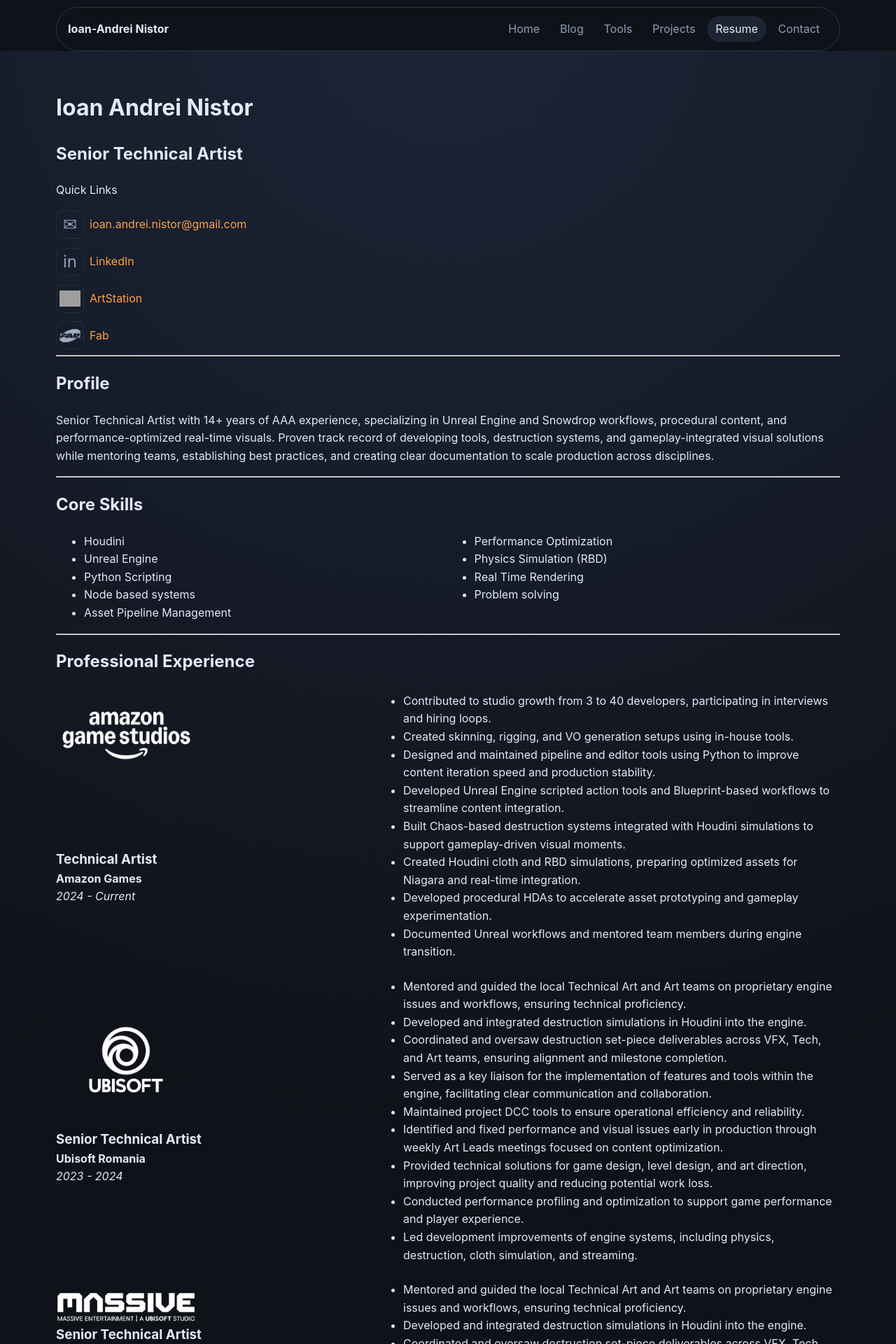
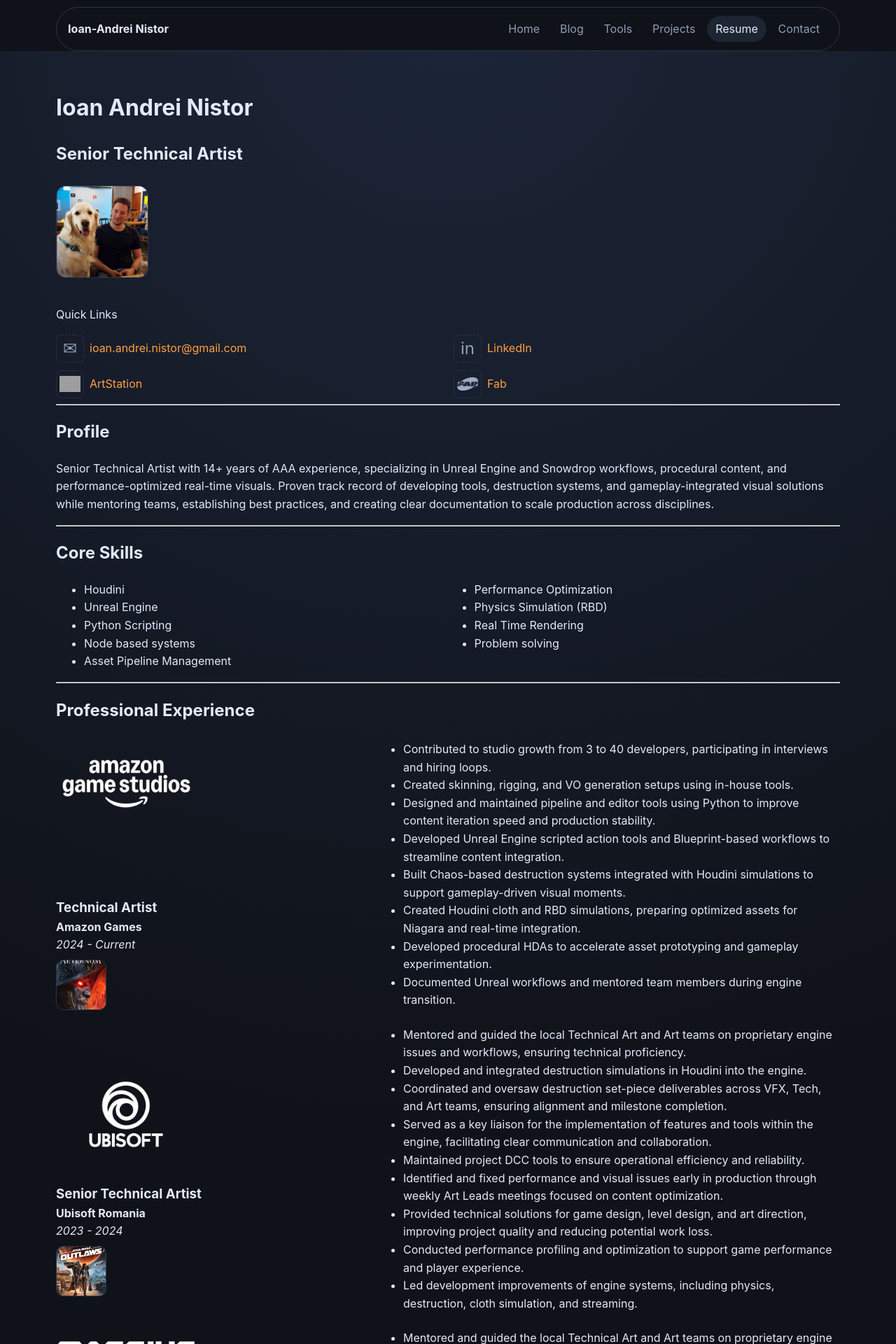
Before and after one commit to ianistor/ian_mywebsite, a Jekyll site: the page built from cv/index.md, in a window 1280 px wide. Shown: the top 1920 px of the page at 70% size. Built offline with Jekyll 4.4.1, drawn with Linux system fonts in a browser that asks for light colours; nearby versions of some CDN libraries; some of the changed text lies outside the part shown; grey boxes are pictures that could not be loaded.

Commit message:
Expand CV titles section with full project cover gallery

```diff
--- a/assets/css/style.css
+++ b/assets/css/style.css
@@ -1513,3 +1513,61 @@
   min-height: 0;
   max-height: 92px;
 }
+
+
+.cv-profile-photo {
+  width: 132px;
+  height: 132px;
+  object-fit: cover;
+  border-radius: 14px;
+  border: 1px solid var(--line);
+  margin: 0.35rem 0 1rem;
+}
+
+.cv-quick-links-grid {
+  display: grid;
+  grid-template-columns: repeat(2, minmax(0, 1fr));
+  gap: 0.65rem 1rem;
+}
+
+.experience-project-cover {
+  width: 72px;
+  height: 72px;
+  object-fit: cover;
+  border-radius: 10px;
+  border: 1px solid var(--line);
+  margin-top: 0.5rem;
+}
+
+@media (max-width: 640px) {
+  .cv-quick-links-grid {
+    grid-template-columns: 1fr;
+  }
+}
+
+
+.cv-title-grid {
+  display: grid;
+  grid-template-columns: repeat(auto-fit, minmax(170px, 1fr));
+  gap: 1rem;
+  margin-top: 1rem;
+}
+
+.cv-title-card {
+  margin: 0;
+}
+
+.cv-title-cover {
+  width: 100%;
+  aspect-ratio: 2 / 3;
+  object-fit: cover;
+  border-radius: 12px;
+  border: 1px solid var(--line);
+  display: block;
+}
+
+.cv-title-card figcaption {
+  margin-top: 0.45rem;
+  font-size: 0.9rem;
+  color: var(--muted);
+}
--- a/cv/index.md
+++ b/cv/index.md
@@ -8,8 +8,10 @@
 
 ## Senior Technical Artist
 
+<img src="{{ '/assets/images/profile_photo.png' | relative_url }}" alt="Ioan Andrei Nistor profile photo" class="cv-profile-photo" loading="lazy" decoding="async">
+
 Quick Links
-<ul class="contact-list cv-contact-list">
+<ul class="contact-list cv-contact-list cv-quick-links-grid">
   <li>
     <span class="contact-icon cv-contact-icon" aria-hidden="true">✉</span>
     <a href="mailto:ioan.andrei.nistor@gmail.com">ioan.andrei.nistor@gmail.com</a>
@@ -63,6 +65,7 @@
     <h3>Technical Artist</h3>
     <p><strong>Amazon Games</strong></p>
     <p><em>2024 - Current</em></p>
+    <img src="{{ '/assets/images/projectcovers/NW.png' | relative_url }}" alt="New World Aeternum cover" class="experience-project-cover">
   </div>
 </div>
 
@@ -81,6 +84,7 @@
     <h3>Senior Technical Artist</h3>
     <p><strong>Ubisoft Romania</strong></p>
     <p><em>2023 - 2024</em></p>
+    <img src="{{ '/assets/images/projectcovers/SWO.png' | relative_url }}" alt="Star Wars Outlaws cover" class="experience-project-cover">
   </div>
 </div>
 
@@ -100,6 +104,7 @@
     <h3>Senior Technical Artist</h3>
     <p><strong>Massive Entertainment, A Ubisoft Studio</strong></p>
     <p><em>2022 - 2023</em></p>
+    <img src="{{ '/assets/images/projectcovers/SWO.png' | relative_url }}" alt="Star Wars Outlaws cover" class="experience-project-cover">
   </div>
 </div>
 
@@ -119,6 +124,7 @@
     <h3>Technical Artist</h3>
     <p><strong>Massive Entertainment, A Ubisoft Studio</strong></p>
     <p><em>2018 - 2022</em></p>
+    <img src="{{ '/assets/images/projectcovers/TCTD2WONY.png' | relative_url }}" alt="The Division 2: Warlords of New York cover" class="experience-project-cover">
   </div>
 </div>
 
@@ -139,6 +145,7 @@
     <h3>Technical Content Validator</h3>
     <p><strong>Massive Entertainment, A Ubisoft Studio</strong></p>
     <p><em>2015 - 2018</em></p>
+    <img src="{{ '/assets/images/projectcovers/TCTD.png' | relative_url }}" alt="The Division cover" class="experience-project-cover">
   </div>
 </div>
 
@@ -150,15 +157,50 @@
 
 ---
 
-## Selected Projects
+## Titles I Worked On
 
-- New World Aeternum
-- Star Wars Outlaws
-- Tom Clancy's The Division 2
-- Tom Clancy's The Division
-- Assassin's Creed Unity
-- Assassin's Creed Black Flag
-- Assassin's Creed III
+<div class="cv-title-grid">
+  <figure class="cv-title-card">
+    <img src="{{ '/assets/images/projectcovers/NW.png' | relative_url }}" alt="New World Aeternum cover" class="cv-title-cover">
+    <figcaption>New World Aeternum</figcaption>
+  </figure>
+  <figure class="cv-title-card">
+    <img src="{{ '/assets/images/projectcovers/SWO.png' | relative_url }}" alt="Star Wars Outlaws cover" class="cv-title-cover">
+    <figcaption>Star Wars Outlaws</figcaption>
+  </figure>
+  <figure class="cv-title-card">
+    <img src="{{ '/assets/images/projectcovers/TCTD2WONY.png' | relative_url }}" alt="The Division 2: Warlords of New York cover" class="cv-title-cover">
+    <figcaption>The Division 2: Warlords of New York</figcaption>
+  </figure>
+  <figure class="cv-title-card">
+    <img src="{{ '/assets/images/projectcovers/TCTD2.png' | relative_url }}" alt="The Division 2 cover" class="cv-title-cover">
+    <figcaption>Tom Clancy's The Division 2</figcaption>
+  </figure>
+  <figure class="cv-title-card">
+    <img src="{{ '/assets/images/projectcovers/TCTD.png' | relative_url }}" alt="The Division cover" class="cv-title-cover">
+    <figcaption>Tom Clancy's The Division</figcaption>
+  </figure>
+  <figure class="cv-title-card">
+    <img src="{{ '/assets/images/projectcovers/ACUnity.png' | relative_url }}" alt="Assassin's Creed Unity cover" class="cv-title-cover">
+    <figcaption>Assassin's Creed Unity</figcaption>
+  </figure>
+  <figure class="cv-title-card">
+    <img src="{{ '/assets/images/projectcovers/ACBFFC.png' | relative_url }}" alt="Assassin's Creed IV: Black Flag - Freedom Cry DLC cover" class="cv-title-cover">
+    <figcaption>Assassin's Creed IV: Black Flag - Freedom Cry DLC</figcaption>
+  </figure>
+  <figure class="cv-title-card">
+    <img src="{{ '/assets/images/projectcovers/ACBF.png' | relative_url }}" alt="Assassin's Creed IV: Black Flag cover" class="cv-title-cover">
+    <figcaption>Assassin's Creed IV: Black Flag</figcaption>
+  </figure>
+  <figure class="cv-title-card">
+    <img src="{{ '/assets/images/projectcovers/AC3.png' | relative_url }}" alt="Assassin's Creed III cover" class="cv-title-cover">
+    <figcaption>Assassin's Creed III</figcaption>
+  </figure>
+  <figure class="cv-title-card">
+    <img src="{{ '/assets/images/projectcovers/GR.png' | relative_url }}" alt="Ghost Recon cover" class="cv-title-cover">
+    <figcaption>Ghost Recon (Unannounced)</figcaption>
+  </figure>
+</div>
 
 ---
 
```
